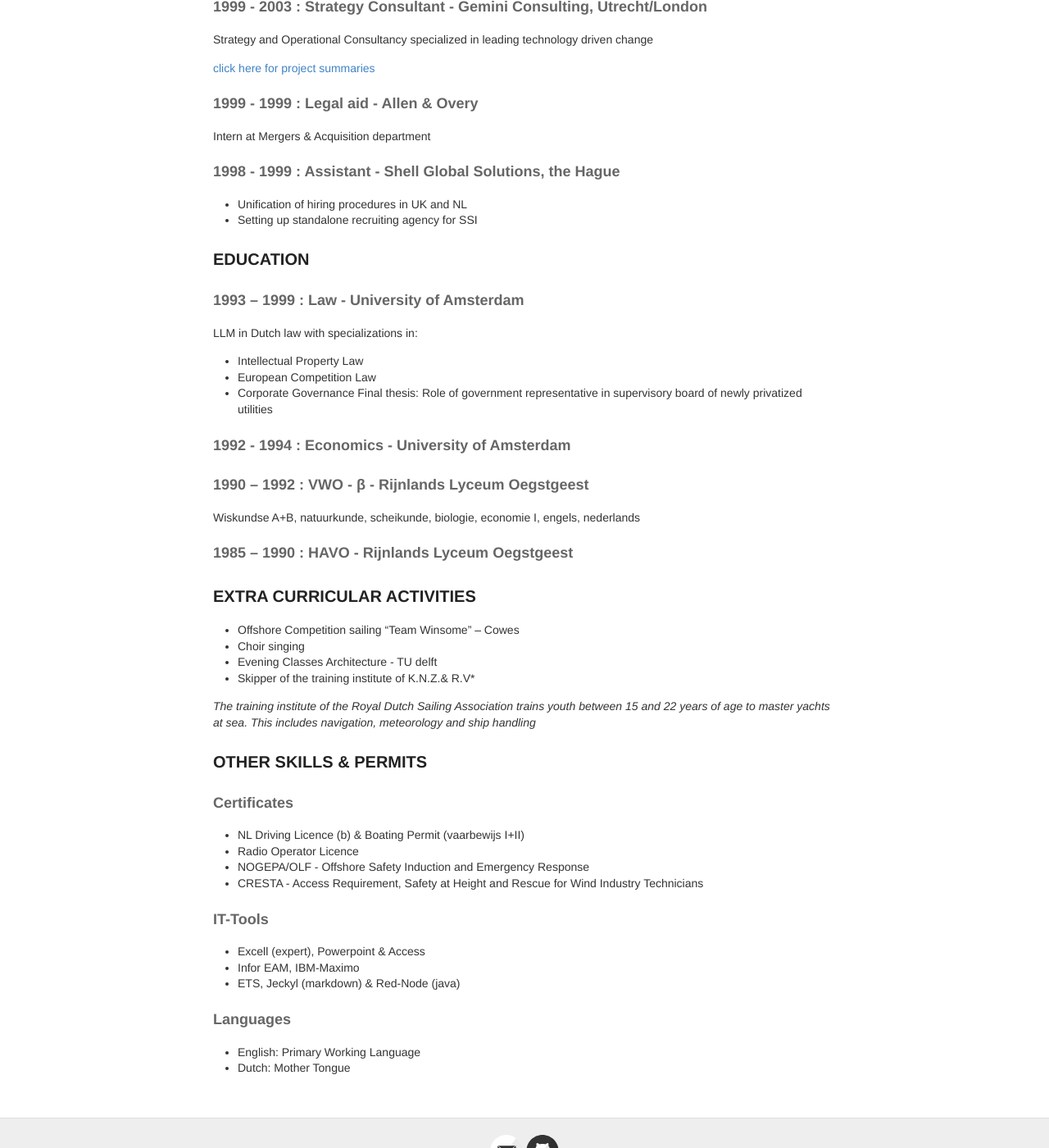
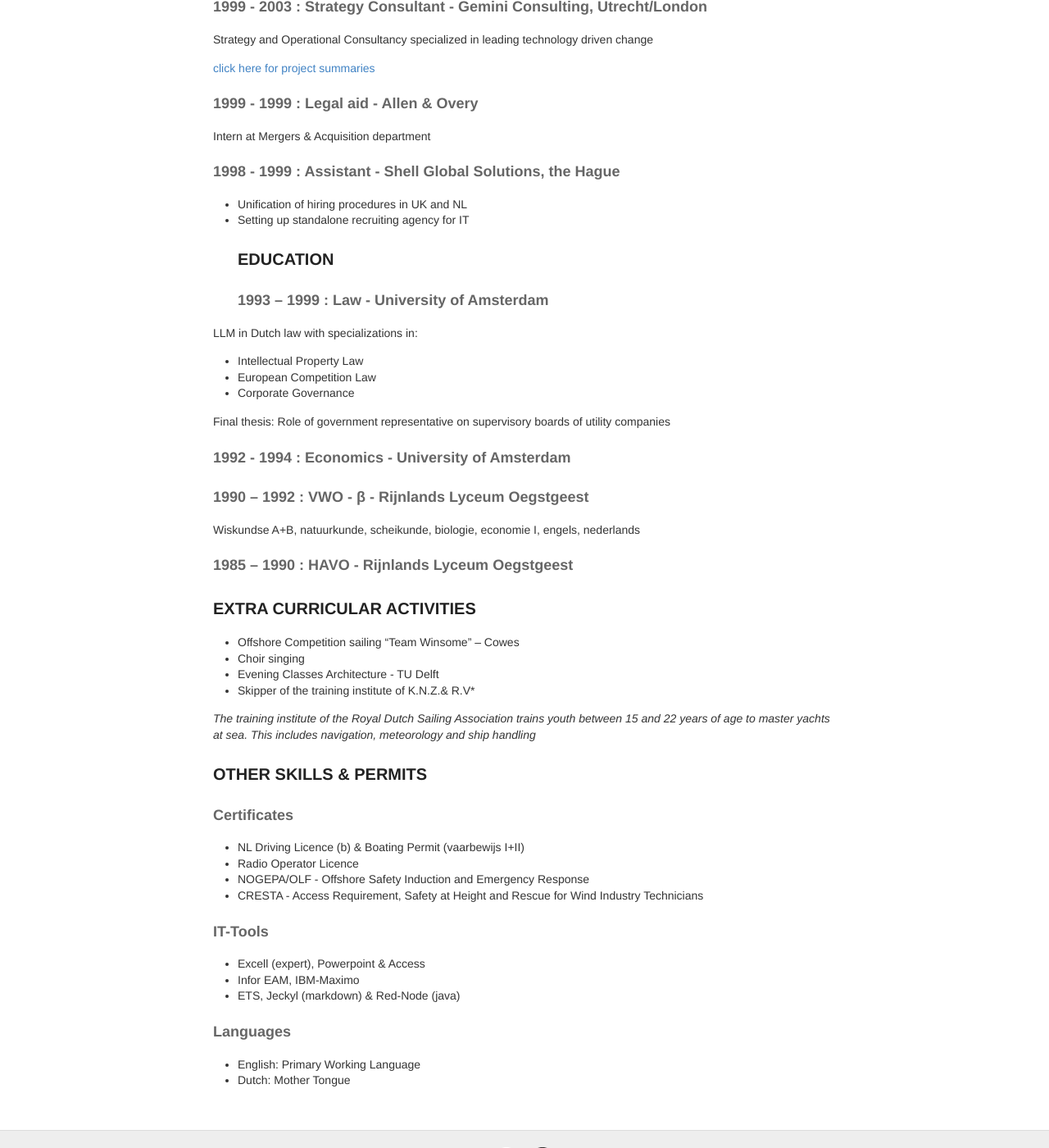
Before and after one commit to fprisse/fprisse.github.io, a Jekyll site: the page built from about.md, in a window 1280 px wide and 1400 px high, scrolled down 713 px. Shown: the whole window at 82% size. Built offline with Jekyll 4.4.1, drawn with Linux system fonts in a browser that asks for light colours; some of the changed text lies outside the part shown.

Commit message:
Update CV

```diff
--- a/about.md
+++ b/about.md
@@ -1,13 +1,12 @@
 ---
 layout: "post"
-title: "Curriculum vitae"
+title: "Curriculum Vitae"
 permalink: /about
 ---
 
 ### PROFFESIONAL EXPERIENCE
 
 #### 2011 to date : Consultant - Capgemini Consulting, Amsterdam
-
 Content matter expert on hardware innovation and asset management in asset intensive industries such as manufacturing, upstream energy and public infrastructure. Improving uptime and quality through equipment reliability and production control. Creating a near realtime view upon the state of the asset and process through:
 
 - Performance management & Quality (Ops & AM)
@@ -17,7 +16,6 @@
 [click here for project summaries](https://fprisse.github.io/projects_invent)
 
 #### 2003 - 2011 : Consultant - Goodfoot Consulting, Amsterdam
-
 Boutique consultancy leading high impact projects for asset intensive industries, in the field of:
 
  - Innovation management
@@ -27,29 +25,25 @@
 [click here for project summaries](https://fprisse.github.io/projects_goodfoot)
 
 #### 1999 - 2003 : Strategy Consultant - Gemini Consulting, Utrecht/London
-
 Strategy and Operational Consultancy specialized in leading technology driven change
 
 [click here for project summaries](https://fprisse.github.io/projects_gemini)
 
 #### 1999 - 1999 : Legal aid - Allen & Overy
-
 Intern at Mergers & Acquisition department
 
 #### 1998 - 1999 : Assistant - Shell Global Solutions, the Hague
-
  - Unification of hiring procedures in UK and NL
- - Setting up standalone recruiting agency for SSI
-
+ - Setting up standalone recruiting agency for IT
 ### EDUCATION
-
 #### 1993 – 1999 : Law - University of Amsterdam
 
 LLM in Dutch law with specializations in:
-
 - Intellectual Property Law
 - European Competition Law
-- Corporate Governance Final thesis: Role of government representative in supervisory board of newly privatized utilities
+- Corporate Governance
+
+Final thesis: Role of government representative on supervisory boards of utility companies
 
 #### 1992 - 1994 : Economics - University of Amsterdam
 
@@ -60,30 +54,25 @@
 #### 1985 – 1990 : HAVO - Rijnlands Lyceum Oegstgeest
 
 ### EXTRA CURRICULAR ACTIVITIES
-
 - Offshore Competition sailing “Team Winsome” – Cowes
 - Choir singing
-- Evening Classes Architecture - TU delft
+- Evening Classes Architecture - TU Delft
 - Skipper of the training institute of K.N.Z.& R.V*
 
 *The training institute of the Royal Dutch Sailing Association trains youth between 15 and 22 years of age to master yachts at sea. This includes navigation, meteorology and ship handling*
 
 ### OTHER SKILLS & PERMITS
-
 #### Certificates
-
 - NL Driving Licence (b) & Boating Permit (vaarbewijs I+II)
 - Radio Operator Licence
 - NOGEPA/OLF - Offshore Safety Induction and Emergency Response
 - CRESTA - Access Requirement, Safety at Height and Rescue for Wind Industry Technicians
 
 #### IT-Tools
-
 - Excell (expert), Powerpoint & Access
 - Infor EAM, IBM-Maximo
 - ETS, Jeckyl (markdown) & Red-Node (java)
 
 #### Languages
-
 - English: Primary Working Language
 - Dutch: Mother Tongue
```
